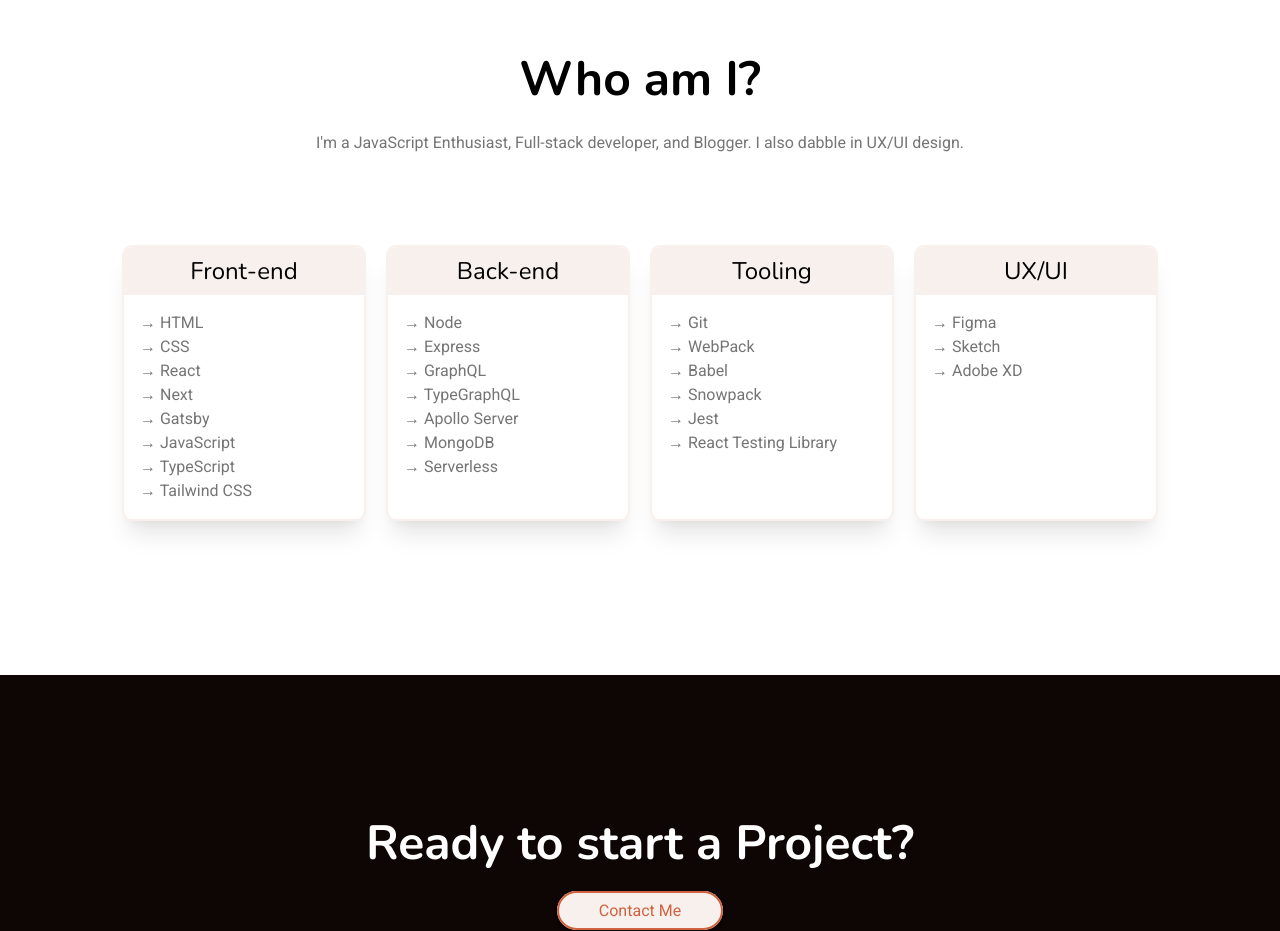
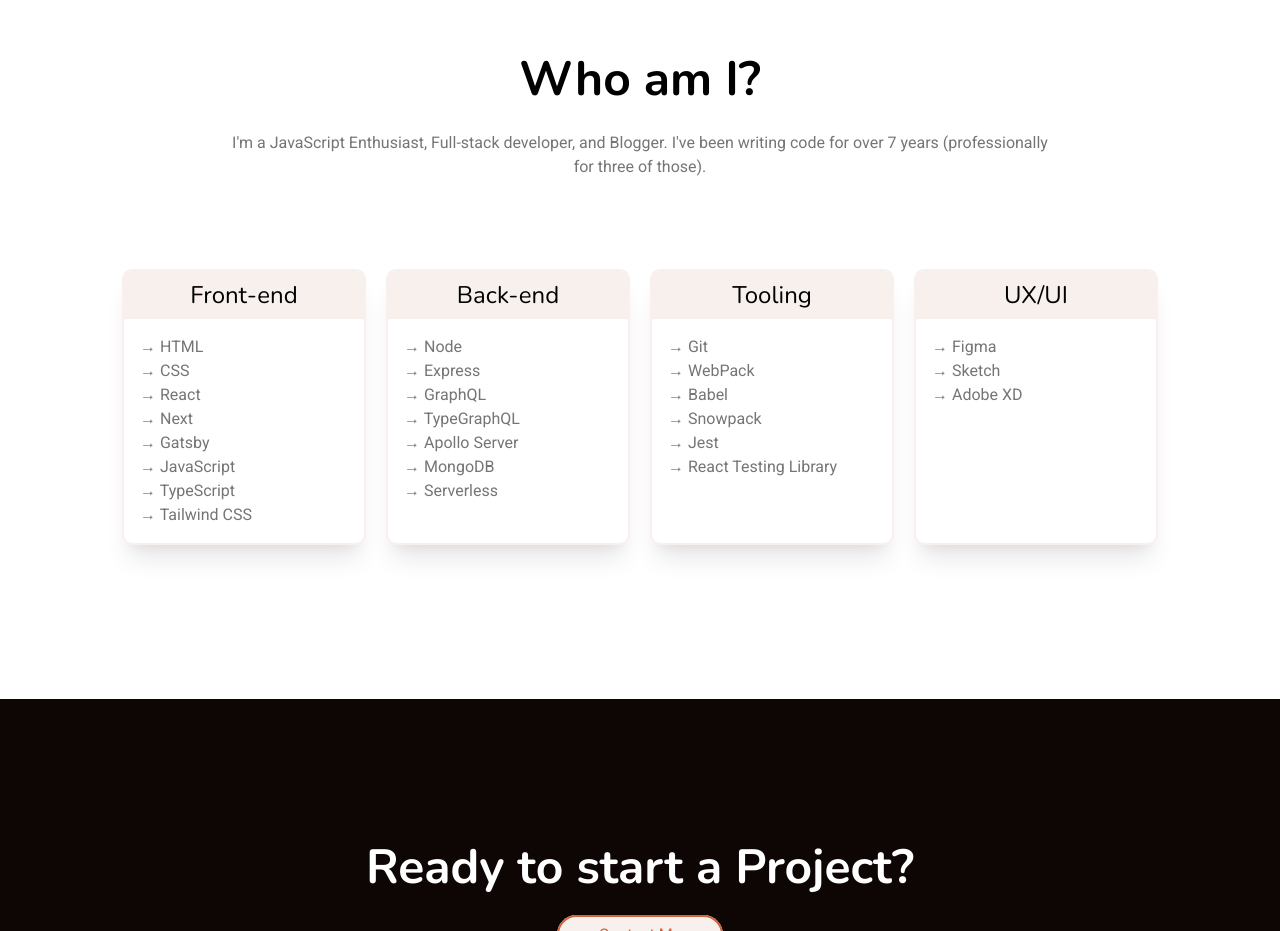
Before and after one commit to ibrahima92/ibrahiman-portfolio, a Next.js app: page / in a window 1280 px wide. Shown: the part 1000-1931 px from the top of the page. Built offline with nearby package versions, Linux system fonts and the light colour scheme.

Commit message:
about`s description updated

```diff
--- a/components/Content/About.tsx
+++ b/components/Content/About.tsx
@@ -4,8 +4,8 @@
 	<div className="small-width p-10 flex flex-col justify-center items-center">
 		<h1 className="headline">Who am I?</h1>
 		<p className="description">
-			I&apos;m a JavaScript Enthusiast, Full-stack developer, and Blogger. I also dabble in UX/UI
-			design.
+			I&apos;m a JavaScript Enthusiast, Full-stack developer, and Blogger. I&apos;ve been writing
+			code for over 7 years (professionally for three of those).
 		</p>
 	</div>
 )
```
